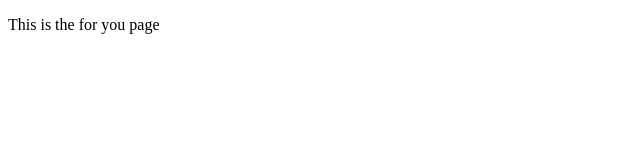
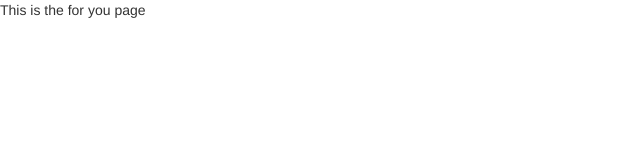
Before and after one commit to aryanpoduri2008/aaryanpoduri2008.github.io, a plain HTML site: page forYou.html in a window 1280 px wide. Shown: the whole page, without its empty margins (0-640 px from the left). Drawn offline with Linux system fonts and the light colour scheme.

Commit message:
Update forYou.html

```diff
--- a/forYou.html
+++ b/forYou.html
@@ -1,8 +1,11 @@
 <!DOCTYPE html>
 <html lang="en">
     <head>
+        <link rel="stylesheet" href="color.css">
+        <link rel="stylesheet" href="bootstrap.css">
+    </head>
         <body>
             <p> This is the for you page</p>
         </body>
-    </head>
+
 </html>
```
